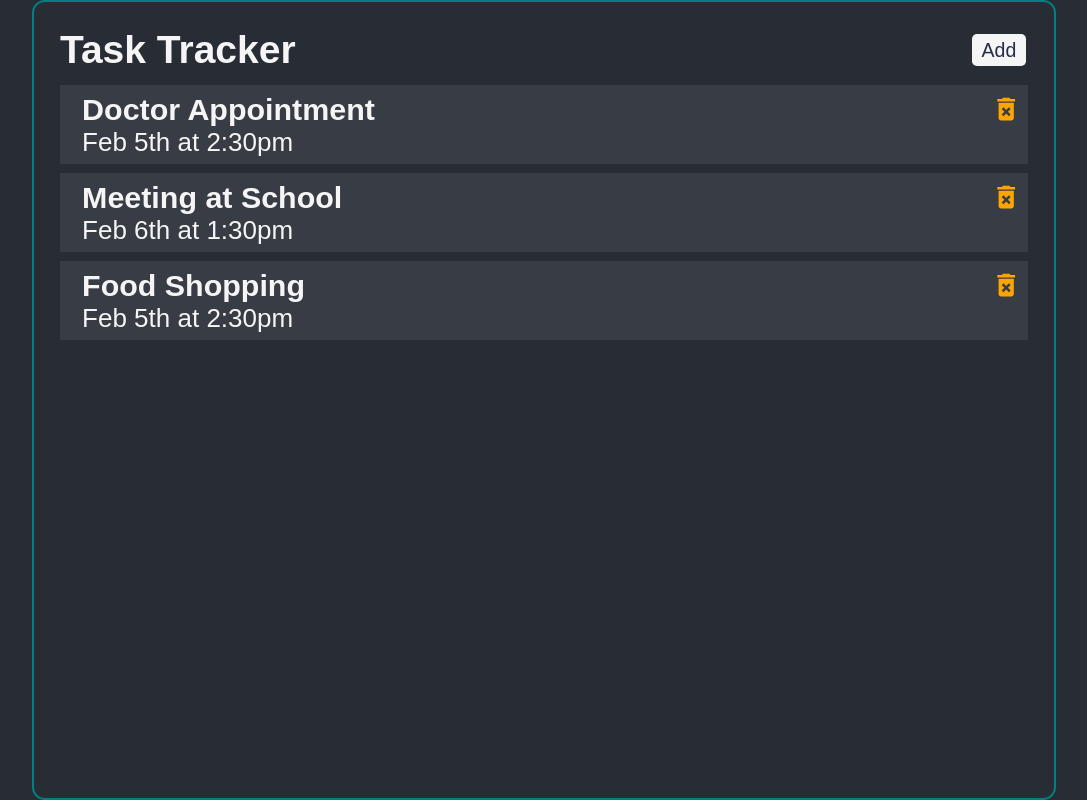
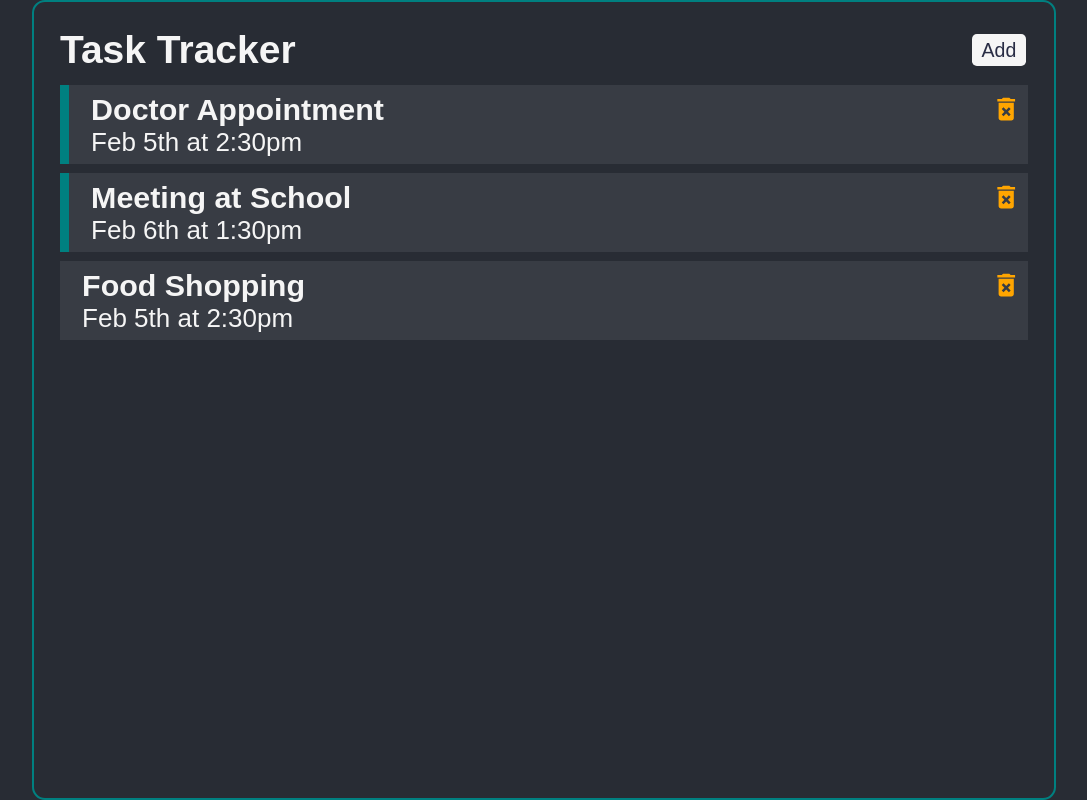
Before and after one commit to Andy-Bartkiv/react-task-tracker, a React (Create React App) app: page / in a window 1280 px wide. Shown: the whole page, without its empty margins (96-1183 px from the left). Built offline with nearby package versions, Linux system fonts and the light colour scheme.

Commit message:
finish with task components

```diff
--- a/src/App.css
+++ b/src/App.css
@@ -60,7 +60,7 @@
   cursor: pointer;
 }
 
-.task.reminder { border-left: .1em solid green; }
+.task.reminder { border-left: .35em solid teal; }
 
 .task h3 {
   display: flex;
--- a/src/App.js
+++ b/src/App.js
@@ -10,11 +10,22 @@
     setTasks(tasks.filter(task =>
       task.id !== id))
   }
+  const toggleReminder = (id) => {
+    setTasks(tasks.map(task =>
+      (task.id === id)
+        ? {...task, reminder: !task.reminder}
+        : task
+    ))
+  }
   return (
     <div className="App">
       <Header />
       { tasks.length > 0
-        ? <Tasks tasks={ tasks } deleteTask = { deleteTask } />
+        ? <Tasks
+            tasks={ tasks }
+            deleteTask = { deleteTask }
+            toggleReminder = { toggleReminder }
+          />
         : 'No Tasks to Display'
       }
 
--- a/src/components/Task.js
+++ b/src/components/Task.js
@@ -1,8 +1,11 @@
 import { MdDeleteForever } from 'react-icons/md'
 
-const Task = ({ task, deleteTask }) => {
+const Task = ({ task, deleteTask, toggleReminder }) => {
     return (
-        <div className='task'>
+        <div
+            className={ `task ${task.reminder && 'reminder'}` }
+            onDoubleClick={ () => toggleReminder(task.id) }
+        >
             <h3>
                 { task.text }
                 <MdDeleteForever style={{ color: 'orange'}} onClick={ () => deleteTask(task.id) }/>
--- a/src/components/Tasks.js
+++ b/src/components/Tasks.js
@@ -1,11 +1,15 @@
 import Task from "./Task"
 
-const Tasks = ( { tasks, deleteTask } ) => {
+const Tasks = ( { tasks, deleteTask, toggleReminder } ) => {
     return (
         <>
             { tasks.map((task) => (
-                <Task key={task.id} task={ task } deleteTask={ deleteTask }/>
-                ))
+                <Task
+                    key={task.id}
+                    task={ task }
+                    deleteTask={ deleteTask }
+                    toggleReminder = { toggleReminder }
+                />))
             }
         </>
     )
```
